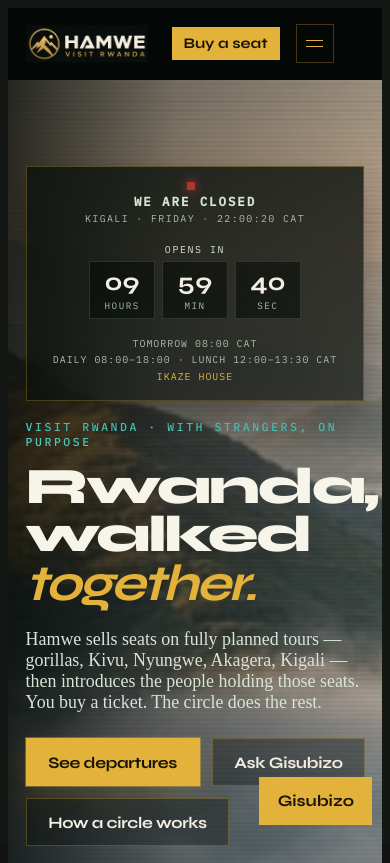
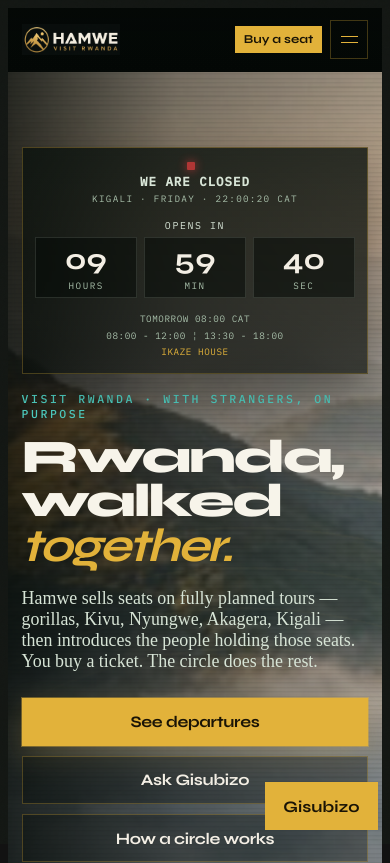
Before and after one commit to Arnold-RG/Arnold-RG.github.io, a React (Vite) app: page / in a window 390 px wide. Shown: the top 863 px of the page. Built offline with nearby package versions, Linux system fonts and the light colour scheme.

Commit message:
Write office hours as split windows and align the site on phones.
Co-authored-by: Cursor <cursoragent@cursor.com>

```diff
--- a/index.html
+++ b/index.html
@@ -4,7 +4,7 @@
     <meta charset="UTF-8" />
     <link rel="icon" type="image/png" href="/favicon.png" />
     <link rel="apple-touch-icon" href="/favicon.png" />
-    <meta name="viewport" content="width=device-width, initial-scale=1.0" />
+    <meta name="viewport" content="width=device-width, initial-scale=1.0, viewport-fit=cover" />
     <meta name="theme-color" content="#050a07" />
     <meta
       name="description"
--- a/src/components/Constellation.tsx
+++ b/src/components/Constellation.tsx
@@ -1,5 +1,6 @@
 import { useEffect, useState } from 'react'
 import { useDeskStatus } from '../hooks/useDeskStatus'
+import { OFFICE_HOURS } from '../lib/hours'
 
 const STOPS = [
   { name: 'Kigali', src: '/images/kigali.png' },
@@ -48,7 +49,7 @@ export function Constellation({ compact = false }: { compact?: boolean }) {
         </div>
         <div>
           <span>Kigali desk</span>
-          <strong>{desk.open ? 'Open' : 'Closed'} · 08:00–18:00</strong>
+          <strong>{desk.open ? 'Open' : 'Closed'} · {OFFICE_HOURS.label}</strong>
         </div>
       </figcaption>
     </figure>
--- a/src/components/DeskHours.tsx
+++ b/src/components/DeskHours.tsx
@@ -11,14 +11,11 @@ export function DeskHours({ compact = false }: { compact?: boolean }) {
         {desk.weAre}
       </p>
       {compact ? (
-        <p>{OFFICE_HOURS.label}.</p>
+        <p>{OFFICE_HOURS.label}</p>
       ) : (
         <>
           <p>
-            <strong>Every day</strong> {OFFICE_HOURS.open}–{OFFICE_HOURS.close} CAT
-          </p>
-          <p>
-            <strong>Lunch</strong> {OFFICE_HOURS.lunchStart}–{OFFICE_HOURS.lunchEnd} CAT
+            <strong>Every day</strong> {OFFICE_HOURS.label}
           </p>
           <p className="tiny">{desk.nextLine}</p>
         </>
--- a/src/data.ts
+++ b/src/data.ts
@@ -991,7 +991,7 @@ export const faqs: FaqItem[] = [
   },
   {
     q: 'When is the Kigali office open?',
-    a: 'Every day, 08:00–18:00 CAT, with lunch 12:00–13:30.',
+    a: 'Every day, 08:00 - 12:00 ¦ 13:30 - 18:00 CAT.',
   },
   {
     q: 'Where is the Hamwe office?',
--- a/src/gisubizo/knowledge.ts
+++ b/src/gisubizo/knowledge.ts
@@ -472,7 +472,7 @@ export const KNOWLEDGE: KnowledgeCard[] = [
       'Circles are 10–14 people. Flights to KGL are yours. Lodges, park fees, and named meals are in the fare.',
       'When a gorilla trek is listed, the permit is included.',
       'Membership is extra: first look at seats and activity rates. It does not replace a tour ticket.',
-      'The office is every day 08:00–18:00 CAT, lunch 12:00–13:30. Boarding a circle is separate from that clock.',
+      'The office is every day 08:00 - 12:00 ¦ 13:30 - 18:00 CAT. Boarding a circle is separate from that clock.',
     ],
     followups: ['Which Hamwe tour includes gorillas?', 'Is the gorilla permit included?', 'When is the Kigali office open?'],
   },
@@ -482,7 +482,7 @@ export const KNOWLEDGE: KnowledgeCard[] = [
     tags: ['hours', 'office', 'open', 'closed', 'desk', 'weekend', 'contact', 'phone', 'email', 'kisimenti', 'ikaze'],
     hook: 'The Kigali house at Ikaze House on KG 11 Ave, Kisimenti, keeps office hours every day.',
     claims: [
-      'Every day, 08:00–18:00 CAT, with lunch 12:00–13:30.',
+      'Every day, 08:00 - 12:00 ¦ 13:30 - 18:00 CAT.',
       'Write circle@hamwe.rw or +250 794 607 518.',
       'A tour can still have seats when the office is closed for the night. The radar on the site shows boarding, not the doorbell.',
     ],
--- a/src/gisubizo/qa.ts
+++ b/src/gisubizo/qa.ts
@@ -166,12 +166,12 @@ export const QA_BANK: QAItem[] = [
   {
     q: 'Where is the Hamwe office?',
     tags: ['office', 'kisimenti', 'ikaze', 'contact', 'address'],
-    a: 'Ikaze House, KG 11 Ave, Kisimenti, Kigali. Email circle@hamwe.rw. Phone +250 794 607 518. Hours are every day, 08:00–18:00 CAT, with lunch 12:00–13:30.',
+    a: 'Ikaze House, KG 11 Ave, Kisimenti, Kigali. Email circle@hamwe.rw. Phone +250 794 607 518. Hours are 08:00 - 12:00 ¦ 13:30 - 18:00 CAT, every day.',
   },
   {
     q: 'When is the Kigali office open?',
     tags: ['hours', 'office', 'open'],
-    a: 'Every day, 08:00–18:00 Central Africa Time. Lunch break is 12:00–13:30. A tour can still have seats when the office is closed.',
+    a: 'Every day, 08:00 - 12:00 ¦ 13:30 - 18:00 Central Africa Time. A tour can still have seats when the office is closed.',
   },
   {
     q: 'Are flights to Kigali included?',
@@ -526,7 +526,7 @@ export const QA_BANK: QAItem[] = [
   {
     q: 'What is the Hamwe email and phone?',
     tags: ['email', 'phone', 'contact'],
-    a: 'circle@hamwe.rw and +250 794 607 518. Office: Ikaze House, KG 11 Ave, Kisimenti, Kigali. Every day 08:00–18:00 CAT, lunch 12:00–13:30.',
+    a: 'circle@hamwe.rw and +250 794 607 518. Office: Ikaze House, KG 11 Ave, Kisimenti, Kigali. Hours 08:00 - 12:00 ¦ 13:30 - 18:00 CAT.',
   },
   {
     q: 'Is English enough in Rwanda?',
--- a/src/index.css
+++ b/src/index.css
@@ -34,12 +34,25 @@
 html {
   color-scheme: dark;
   scroll-behavior: smooth;
+  overflow-x: clip;
 }
 
 html,
 body,
 #root {
   min-height: 100%;
+  max-width: 100%;
+}
+
+body {
+  overflow-x: clip;
+}
+
+img,
+video,
+canvas,
+svg {
+  max-width: 100%;
 }
 
 body.intro-lock {
@@ -819,7 +832,7 @@ ol {
   position: relative;
   z-index: 2;
   display: grid;
-  grid-template-columns: minmax(0, 1.1fr) minmax(280px, 0.9fr);
+  grid-template-columns: minmax(0, 1.1fr) minmax(0, 0.9fr);
   gap: 2rem;
   width: min(100% - 2 * var(--gutter), var(--max));
   margin: 0 auto;
@@ -2068,8 +2081,8 @@ ol {
 
 .detail-hero {
   position: relative;
-  margin: 0 calc(50% - 50vw) 2.5rem;
-  width: 100vw;
+  width: 100%;
+  margin: 0 0 2.5rem;
   min-height: 62vh;
 }
 
@@ -2961,7 +2974,7 @@ textarea {
   .album-grid,
   .album-stage,
   .daily-budget-grid {
-    grid-template-columns: 1fr 1fr;
+    grid-template-columns: minmax(0, 1fr) minmax(0, 1fr);
   }
 
   .live-circles {
@@ -2988,7 +3001,19 @@ textarea {
 
 @media (max-width: 768px) {
   :root {
-    --nav-h: 72px;
+    --nav-h: 64px;
+    --gutter: 1rem;
+  }
+
+  .nav {
+    gap: 0.55rem;
+    padding-left: max(var(--gutter), env(safe-area-inset-left));
+    padding-right: max(var(--gutter), env(safe-area-inset-right));
+  }
+
+  .nav-end {
+    gap: 0.5rem;
+    margin-left: auto;
   }
 
   .nav-links {
@@ -3022,17 +3047,18 @@ textarea {
   }
 
   .nav-cta {
-    padding: 0.45rem 0.75rem;
-    font-size: 0.92rem;
+    padding: 0.4rem 0.65rem;
+    font-size: 0.82rem;
   }
 
   .brand-logo {
-    height: 2.35rem;
-    max-width: 10.8rem;
+    height: 2.05rem;
+    max-width: 8.6rem;
   }
 
   .hero-hud,
   .hero-stats,
+  .live-route-meta,
   .steps,
   .trust-chips,
   .card-grid,
@@ -3055,7 +3081,7 @@ textarea {
   .album-grid,
   .album-stage,
   .daily-budget-grid {
-    grid-template-columns: 1fr;
+    grid-template-columns: minmax(0, 1fr);
   }
 
   .hero {
@@ -3063,26 +3089,123 @@ textarea {
   }
 
   .hero-hud {
-    padding-top: 1.15rem;
+    width: min(100% - 2 * var(--gutter), var(--max));
+    gap: 1.4rem;
+    padding: 1.05rem 0 3rem;
+  }
+
+  .hero h1 {
+    font-size: clamp(2.35rem, 12vw, 3.6rem);
+    max-width: none;
+  }
+
+  .hero .lede,
+  .hero-copy,
+  .hero-stage,
+  .live-route,
+  .boarding-pass,
+  .section,
+  .section-head,
+  .footer-lede {
+    max-width: none;
+  }
+
+  .hero-actions {
+    display: grid;
+    grid-template-columns: 1fr;
+    gap: 0.65rem;
+  }
+
+  .hero-actions .btn {
+    width: 100%;
+    justify-content: center;
+  }
+
+  .hero-stats {
+    gap: 0.7rem;
+  }
+
+  .hero-stats dd {
+    font-size: 1.15rem;
+  }
+
+  .office-clock {
+    width: min(100% - 2 * var(--gutter), var(--max));
+    padding-top: calc(var(--nav-h) + 0.7rem);
   }
 
   .office-clock-inner {
-    grid-template-columns: 1fr;
+    grid-template-columns: minmax(0, 1fr);
     justify-items: center;
     text-align: center;
-    padding: 0.95rem 1rem 1.05rem;
+    gap: 0.85rem;
+    padding: 0.85rem 0.8rem 0.95rem;
   }
 
   .office-clock-state,
   .office-clock-meta {
     align-items: center;
     text-align: center;
+    width: 100%;
+    letter-spacing: 0.06em;
+  }
+
+  .office-clock-state span:last-child,
+  .office-clock-meta {
+    font-size: 0.58rem;
+    overflow-wrap: anywhere;
+  }
+
+  .office-clock-count {
+    width: 100%;
+  }
+
+  .office-clock-count ol {
+    width: 100%;
+    justify-content: center;
+  }
+
+  .office-clock-count li {
+    flex: 1 1 0;
+    min-width: 0;
+    max-width: 5.4rem;
+    padding: 0.4rem 0.3rem 0.35rem;
+  }
+
+  .office-clock-count b {
+    font-size: clamp(1.35rem, 8vw, 1.85rem);
+  }
+
+  .section,
+  .trust-strip,
+  .live-circles,
+  .together-band,
+  .page-pad,
+  .about,
+  .detail,
+  .checkout {
+    width: min(100% - 2 * var(--gutter), var(--max));
+  }
+
+  .section,
+  .trust-strip,
+  .live-circles {
+    padding: 3.2rem 0 0.8rem;
+  }
+
+  .section-head.split {
+    flex-direction: column;
+    align-items: flex-start;
+  }
+
+  .page-hero h1 {
+    font-size: clamp(2.1rem, 11vw, 3.2rem);
   }
 
   .circle-top,
   .together-list a,
   .journal li {
-    grid-template-columns: 1fr;
+    grid-template-columns: minmax(0, 1fr);
   }
 
   .together-list img,
@@ -3115,6 +3238,52 @@ textarea {
   .gallery img:first-child {
     height: 12rem;
     grid-row: auto;
+  }
+
+  .site-footer {
+    padding: 2.4rem var(--gutter) calc(1.2rem + env(safe-area-inset-bottom));
+  }
+
+  .footer-grid {
+    gap: 1.4rem;
+  }
+
+  .footer-bar {
+    flex-direction: column;
+    align-items: flex-start;
+  }
+
+  .giso-dock {
+    right: max(0.75rem, env(safe-area-inset-right));
+    bottom: max(0.85rem, env(safe-area-inset-bottom));
+  }
+
+  .giso-panel {
+    width: min(calc(100vw - 1.5rem), 400px);
+  }
+
+  .giso-form {
+    grid-template-columns: minmax(0, 1fr) auto;
+  }
+}
+
+@media (max-width: 430px) {
+  :root {
+    --gutter: 0.85rem;
+  }
+
+  .nav-cta {
+    padding: 0.38rem 0.55rem;
+    font-size: 0.76rem;
+  }
+
+  .brand-logo {
+    height: 1.9rem;
+    max-width: 7.6rem;
+  }
+
+  .office-clock-count li {
+    max-width: none;
   }
 }
 
--- a/src/lib/hours.ts
+++ b/src/lib/hours.ts
@@ -6,7 +6,7 @@ export const OFFICE_HOURS = {
   lunchStart: '12:00',
   lunchEnd: '13:30',
   closed: 'after 18:00 CAT',
-  label: 'Daily 08:00–18:00 · Lunch 12:00–13:30 CAT',
+  label: '08:00 - 12:00 ¦ 13:30 - 18:00',
 } as const
 
 export const OFFICE_ADDRESS = {
```
